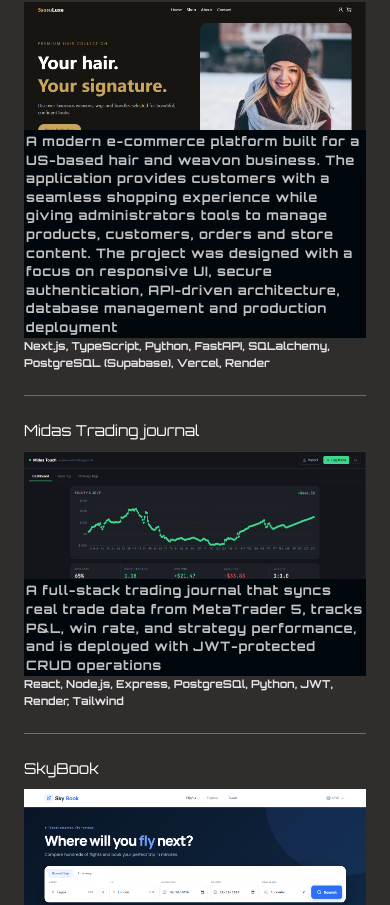
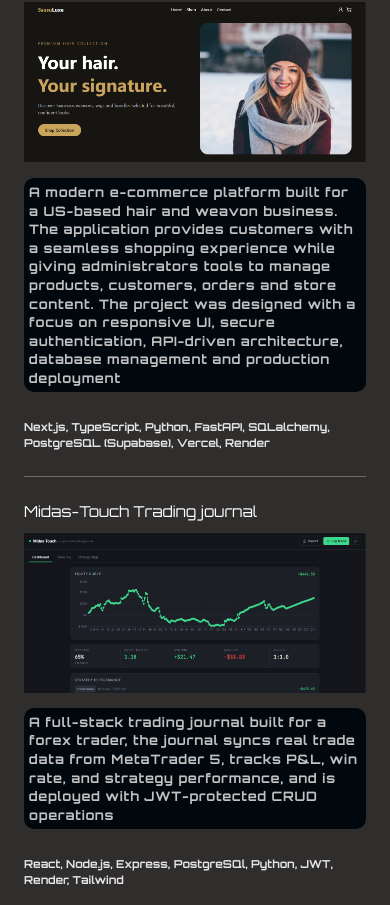
Before and after one commit to preciousosabouhien-hub/Precious-upgraded-portfolio, a Next.js app: page / in a window 390 px wide. Shown: the part 2456-3361 px from the top of the page. Built offline with nearby package versions, Linux system fonts and the light colour scheme.

Commit message:
made some adjustment on the mobile version

```diff
--- a/app/globals.css
+++ b/app/globals.css
@@ -201,6 +201,7 @@ body {
 }
 .proj-descr{
 font-size:15px;
+margin-top:10px;
 }
 
 #work, #contact{
@@ -209,11 +210,13 @@ font-size:15px;
 }
 .proj-des{
   background-color:var(--primary-color-1);
-  padding:5px;
+  padding:10px;
+  border-radius:10px;
 }
 .projImage{
   width:auto;
   height:100px;
+  margin-top:20px;
   margin-bottom:100px;
 }
 
@@ -374,11 +377,12 @@ font-weight:bold;
 }
 
 .proj-des{
-  padding:2px;
+  padding:5px;
+  margin-bottom:20px;
 }
 .projImage{
   margin-top:10px;
-  margin-bottom:20px;
+  margin-bottom:30px;
 }
 
 
@@ -388,6 +392,14 @@ font-weight:bold;
   .profileImage{
   margin-left:30%;
   }
+  .projImage{
+  margin-top:10px;
+  margin-bottom:30px;
+}
+.proj-des{
+  padding:5px;
+  margin-bottom:10px;
+}
   .hero-info-text{
     margin-left:35%;
   }
--- a/components/Projects.tsx
+++ b/components/Projects.tsx
@@ -8,8 +8,8 @@ const projects = [
     image: "/ssusuluxe-banner.png",
   },
   {
-    title: "Midas Trading journal",
-    description: "A full-stack trading journal that syncs real trade data from MetaTrader 5, tracks P&L, win rate, and strategy performance, and is deployed with JWT-protected CRUD operations",
+    title: "Midas-Touch Trading journal",
+    description: "A full-stack trading journal built for a forex trader, the journal syncs real trade data from MetaTrader 5, tracks P&L, win rate, and strategy performance, and is deployed with JWT-protected CRUD operations",
     stack: "React, Node.js, Express, PostgreSQl, Python, JWT, Render, Tailwind",
     href: "https://journal-frontend-uooz.onrender.com/",
     image: "/Trading-journal.png",
@@ -48,12 +48,12 @@ export default function Projects() {
             />
               </div>
 
-            </div>
+            </div><br/>
             <span className="proj-descr text-zinc-200">
                      <p className="mt-1 max-w-prose text-sm service-descr proj-des">
                 {project.description}
-              </p>
-              {project.stack}
+              </p><br/>
+             {project.stack}
             </span>
           </a>
         ))}
```
